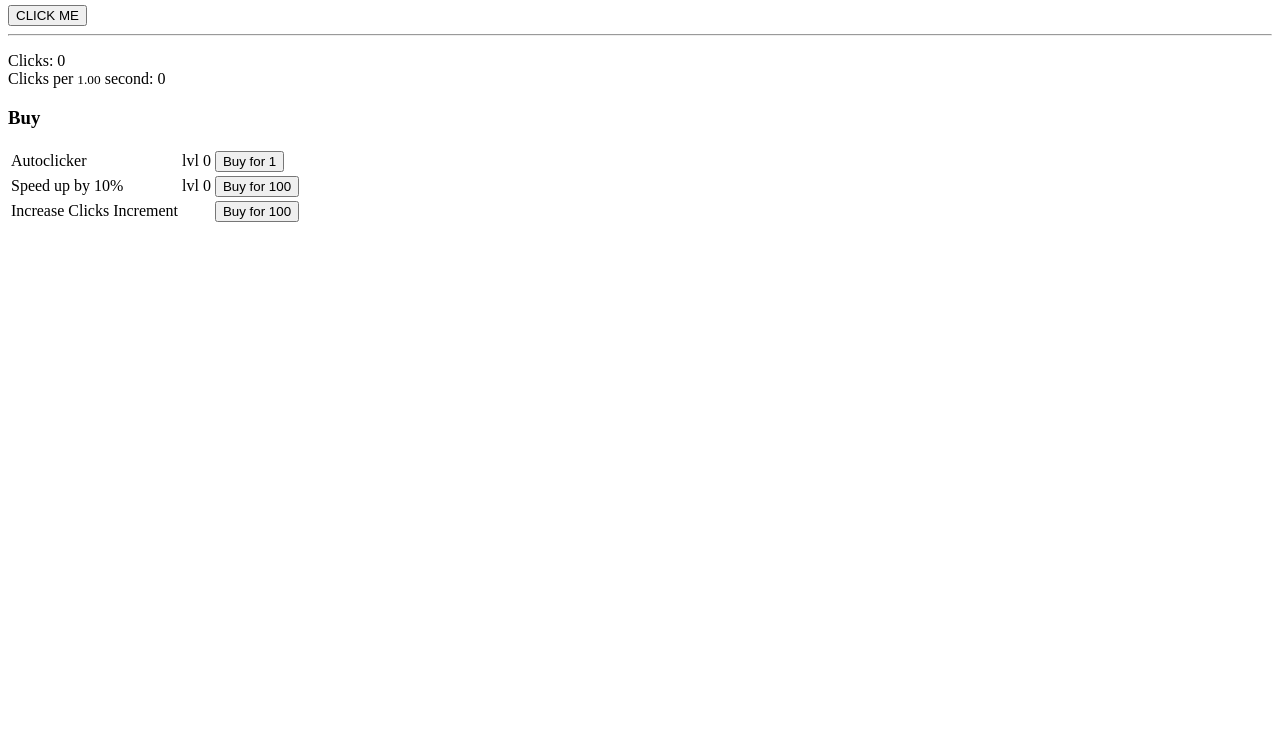
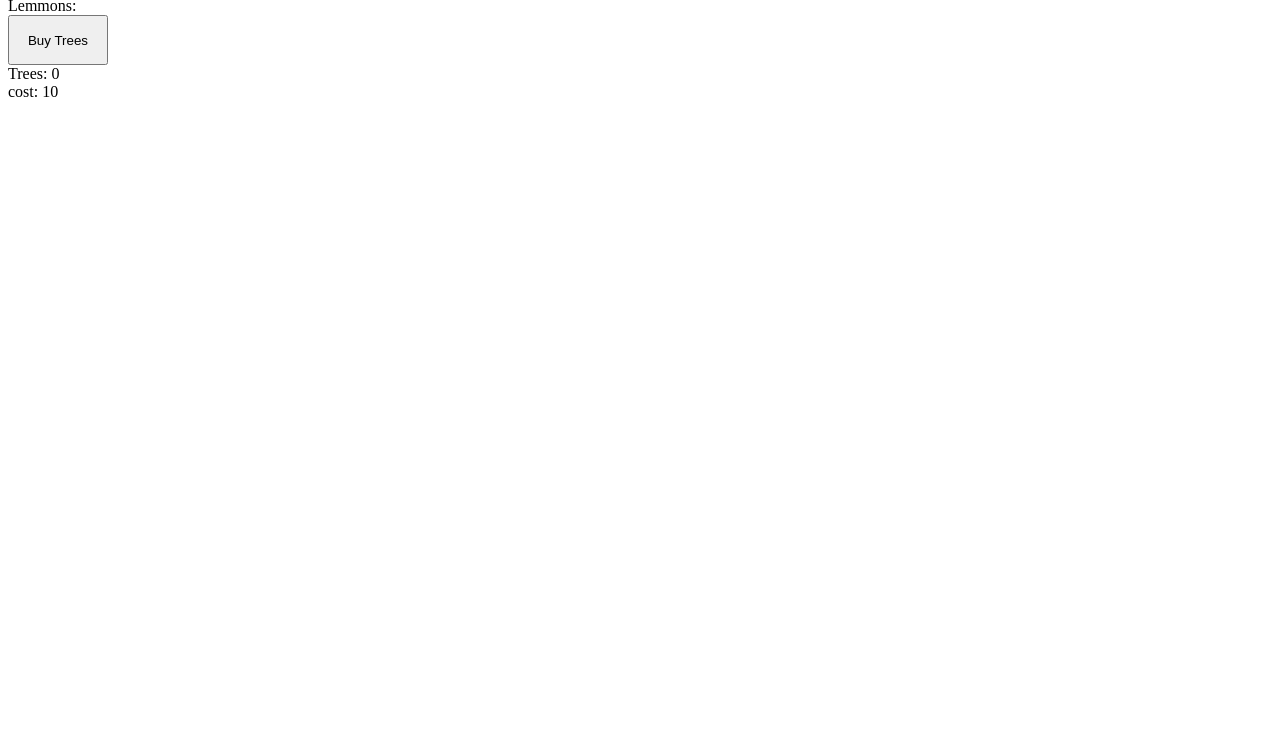
Before and after one commit to dvntlr/Clicker, a plain HTML site: page index.html in a window 1280 px wide. Shown: the part 61-800 px from the top of the page. Drawn offline with Linux system fonts and the light colour scheme.

Commit message:
Update index.html

```diff
--- a/index.html
+++ b/index.html
@@ -1,27 +1,18 @@
-<div class="container">
-<h1><small>Incre</small>MENTAL!</h1>
-    <button id="click" type="button" class="btn btn-primary btn-lg btn-block">CLICK ME</button>
-    <hr>
-    <p>
-    Clicks: <span id="total_clicks">0</span><br />
-    Clicks per <small id="time_period">1.00</small> second: <span id="clicks_per_second">0</span>
-    </p>
-    <h3>Buy</h3>
-    <table class="table">
-        <tr>
-          <td>Autoclicker</td>
-          <td><span id="autoclicker_level">lvl 0</span></td>
-          <td><button id="buy_click" type="button" class="btn btn-success">Buy for 1</button></td>
-        </tr>
-        <tr>
-          <td>Speed up by 10%</td>
-          <td><span id="speed_level">lvl 0</span></td>
-          <td><button id="upgrade_speed" type="button" class="btn btn-success">Buy for 100</button></td>
-        </tr>
-        <tr>
-          <td>Increase Clicks Increment</td>
-          <td></td>
-          <td><button id="increase_clicks" type="button" class="btn btn-success">Buy for 100</button></td>
-        </tr>
-    </table>
-</div>
+<!DOCTYPE html>
+<html lang="en" dir="ltr">
+
+  <head>
+        <link rel="stylesheet" type="text/css" href="interface.css" />
+  </head>
+  <body>
+    <button style="height:50px;width:100px" onclick="Lemmonsclick(number)">Click Me!</button>
+    <br/>
+    Lemmons: <span id='LemmonsCount'></span>
+    <br/>
+    <button style="height:50px;width:100px" onclick="buytree()">Buy Trees</button>
+    <br/>
+    Trees: <span id="trees">0</span>
+    <br/>
+    cost: <span id="treecost">10</span>
+  </body><script type="text/javascript" src="main.js"></script>
+</html>
```
